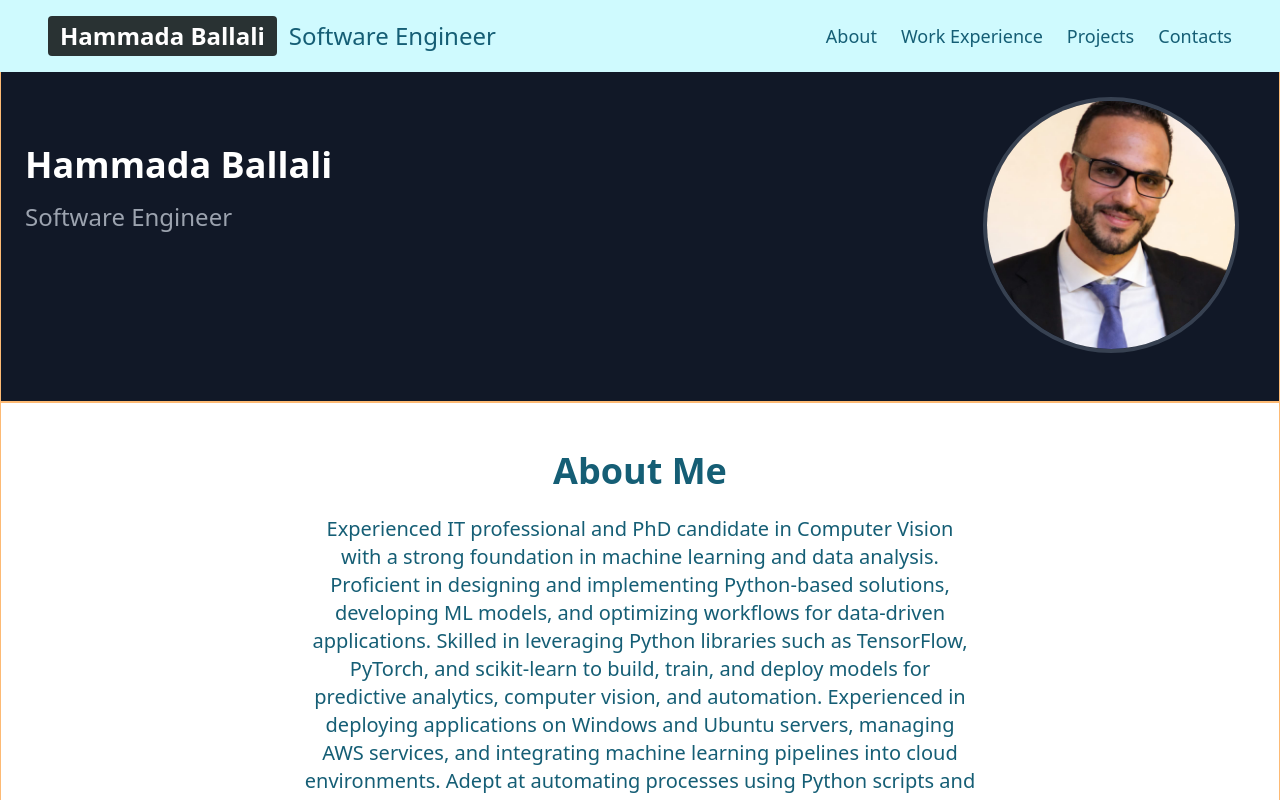
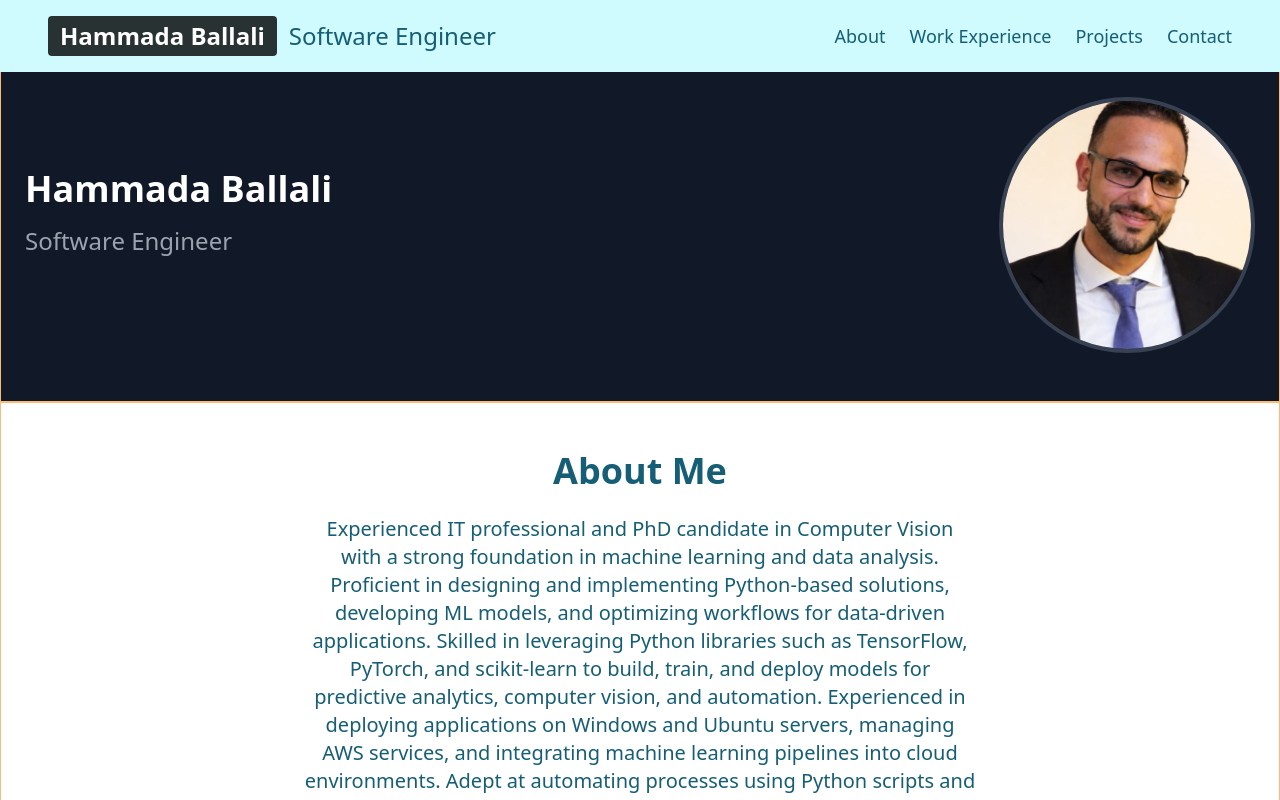
Before and after one commit to HammadaBE/Hammada-Ballali-Web-Portfolio, a React (Vite) app: page / in a window 1280 px wide. Shown: the top 800 px of the page. Built offline with nearby package versions, Linux system fonts and the light colour scheme.

Commit message:
Fix mobile menu

```diff
--- a/src/components/Header.jsx
+++ b/src/components/Header.jsx
@@ -34,7 +34,7 @@ const Header = () => {
           <a href="#about" className="text-lg text-cyan-800 hover:text-white transition-colors">About</a>
           <a href="#workExperience" className="text-lg text-cyan-800 hover:text-white transition-colors">Work Experience</a>
           <a href="#projects" className="text-lg text-cyan-800 hover:text-white transition-colors">Projects</a>
-          <a href="#contacts" className="text-lg text-cyan-800 hover:text-white transition-colors">Contacts</a>
+          <a href="#contacts" className="text-lg text-cyan-800 hover:text-white transition-colors">Contact</a>
 
         </div>
 
@@ -55,32 +55,32 @@ const Header = () => {
         <div className="md:hidden absolute top-full left-0 w-full bg-tech-blue border-t border-gray-800 py-4 px-6">
           <div className="flex flex-col space-y-4">
             <a
-              href="#features"
+              href="about"
               className="text-gray-300 hover:text-white py-2"
               onClick={() => setIsMenuOpen(false)}
             >
-              Features
+              About
             </a>
             <a
-              href="#how-it-works"
+              href="#workExperience"
               className="text-gray-300 hover:text-white py-2"
               onClick={() => setIsMenuOpen(false)}
             >
-              How It Works
+              Work Experience
             </a>
             <a
-              href="#examples"
+              href="#projects"
               className="text-gray-300 hover:text-white py-2"
               onClick={() => setIsMenuOpen(false)}
             >
-              Examples
+              Projects
             </a>
             <a
-              href="#pricing"
+              href="#contacts"
               className="text-gray-300 hover:text-white py-2"
               onClick={() => setIsMenuOpen(false)}
             >
-              Pricing
+              Contact
             </a>
             <div className="flex flex-col space-y-2 pt-2">
               <Button variant="outline" className="border-tech-purple text-tech-purple w-full">
--- a/src/components/Home.jsx
+++ b/src/components/Home.jsx
@@ -1,15 +1,28 @@
 const Home = (props) => {
-    const { name, title, profilePhoto} = props;
+    const { name, title, profilePhoto } = props;
 
     return (
-        <section id="home" className="w-full bg-gray-900 text-white flex items-center py-12 h- border border-orange-300">
-            <div className="container mx-auto px-6 flex flex-col md:flex-row items-center">
-                <div className="w-full md:w-1/2 mb-8 md:mb-0">
+        // Cleaned up the section classes: removed the broken 'h-' and fixed 'w-full'
+        <section id="home" className="w-full bg-gray-900 text-white flex items-center py-12 border border-orange-300">
+            {/* 1. flex-col: Stack name and photo on mobile
+                2. md:flex-row: Side-by-side on screens >= 768px
+                3. items-center: Keeps everything vertically centered
+            */}
+            <div className="container mx-auto px-6 pt-12 flex flex-col md:flex-row items-center">
+
+                {/* Text Content: Center text on mobile, left-align on desktop */}
+                <div className="w-full md:w-1/2 mb-8 md:mb-0 text-center md:text-left">
                     <h1 className="text-4xl font-bold mb-4">{name}</h1>
                     <h2 className="text-2xl text-gray-400 mb-6">{title}</h2>
-                                    </div>
-                <div className="w-full md:w-1/2 flex justify-end mr-4 mt-12" >
-                    <img src={profilePhoto} alt={`${name}'s profile`} className="w-64 h-64 rounded-full object-cover border-4 border-gray-700" />
+                </div>
+
+                {/* Image Content: Center on mobile, right-align on desktop */}
+                <div className="w-full md:w-1/2 flex justify-center md:justify-end">
+                    <img
+                        src={profilePhoto}
+                        alt={`${name}'s profile`}
+                        className="w-64 h-64 rounded-full object-cover border-4 border-gray-700"
+                    />
                 </div>
             </div>
         </section>
```
